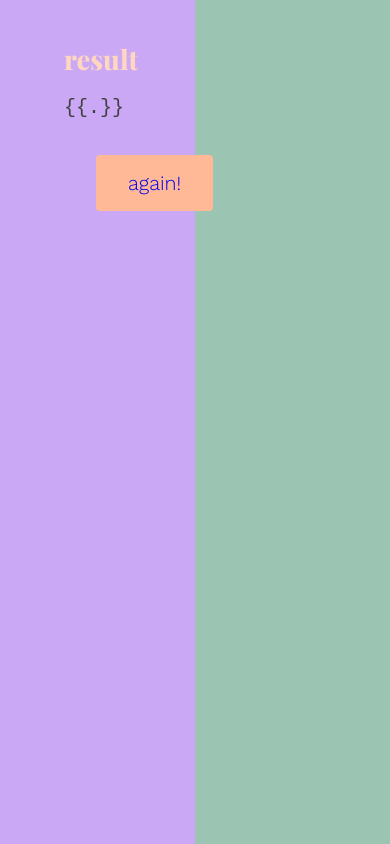
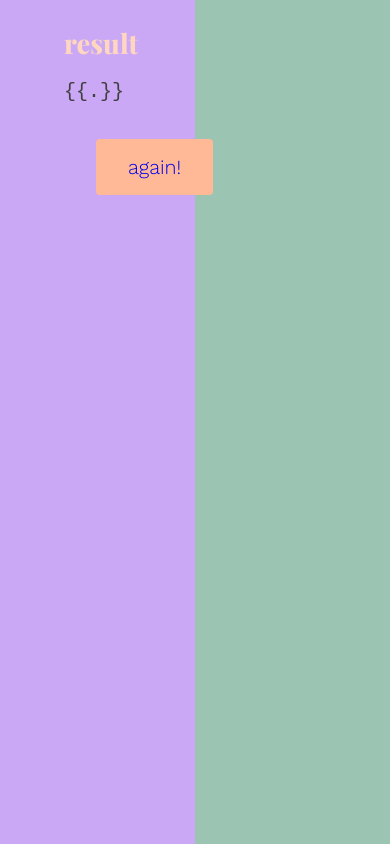
Before and after one commit to charhcodes/ascii-web, a plain HTML site: page static/result.html in a window 390 px wide. Drawn offline with nearby package versions, Linux system fonts and the light colour scheme; files that its build step writes are made by us from their sources.

Commit message:
stylize fixes

```diff
--- a/static/stylesheets/styles.css
+++ b/static/stylesheets/styles.css
@@ -11,7 +11,7 @@ h1 {
     font-size: 7vw;
     font-family: 'Playfair Display', serif;
     line-height: 0.1rem;
-    padding: 0 0 1rem 0;
+    padding-bottom: 1rem;
 }
 .content {
     position: absolute;
@@ -104,7 +104,7 @@ input[type=submit]:hover {
     color: #FFD6C0;
 }
 
-/* RIGHT SIDE */
+/* RIGHT SIDE & IMAGES */
 .images {
     margin: 3rem 4rem 0 0;
     /* position: relative; */
@@ -123,7 +123,7 @@ p.images {
 
 /* RESULT PAGE */
 .outputp {
-    padding: 2rem 0 0 3.5rem;
+    padding: 1rem 0 0 3.5rem;
 }
 h1.resulttitle {
     font-size: 90px;
@@ -169,14 +169,14 @@ footer {
     display: block;
     margin: 0.4em auto;
     } */
-    .outputp {
-        padding-right: 1vw;;
-    }
+    /* .outputp {
+        padding-right: 0.2rem;
+    } */
     textarea {
-        width: 8rem;
+        width: 9rem;
     }
     .content {
-        padding-left: 2rem;
+        padding-left: 1.5rem;
     }
     .images {
         padding-top: 5rem;
```
